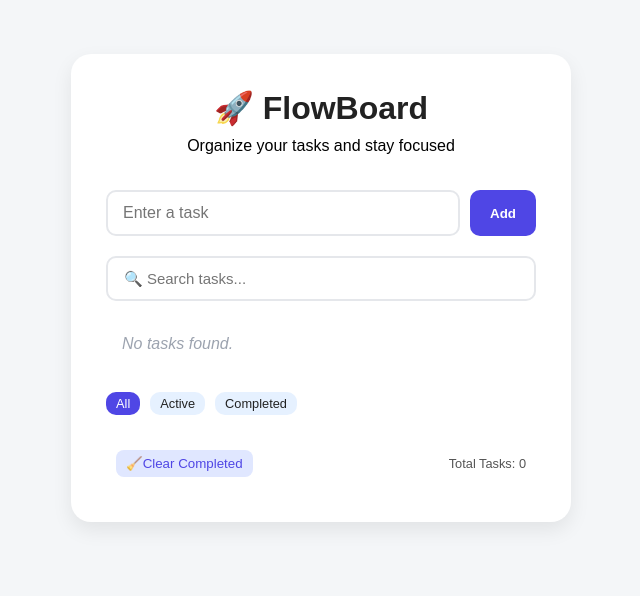
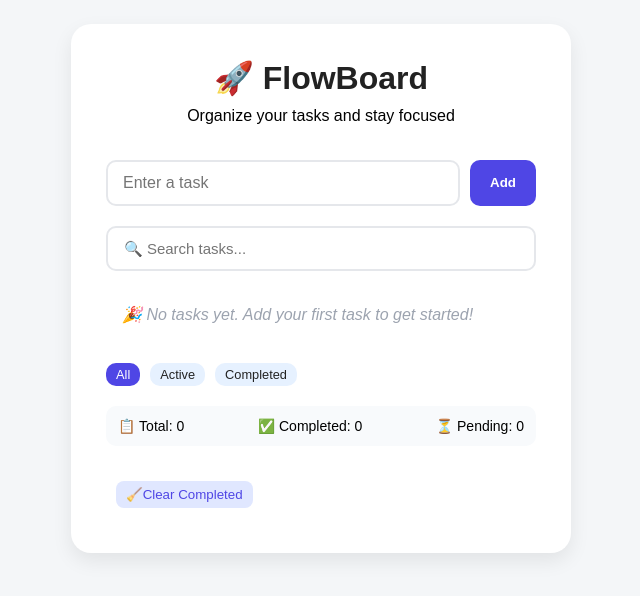
Before and after one commit to arjuntelange/react-task-tracker, a React (Vite) app: page / in a window 1280 px wide. Shown: the part 112-708 px from the top of the page, without its empty margins (319-959 px from the left). Built offline with nearby package versions, Linux system fonts and the light colour scheme.

Commit message:
feat: add task statistics panel and improve dashboard UI

```diff
--- a/src/components/TodoList.css
+++ b/src/components/TodoList.css
@@ -124,14 +124,6 @@ li button {
   align-items: center;
 }
 
-.tasks-counter {
-  color: #555555;
-
-  font-family: sans-serif;
-
-  font-size: 0.8rem;
-}
-
 li input[type="checkbox"] {
   width: 20px;
   height: 20px;
@@ -158,7 +150,7 @@ li:has(input[type="checkbox"]:checked) {
 }
 
 .filter-section {
-  margin-bottom: 25px;
+  margin-bottom: 20px;
 
   display: flex;
   justify-content: flex-start;
@@ -248,6 +240,22 @@ li:has(input[type="checkbox"]:checked) {
 .search-section input:focus {
   border-color: #6366f1;
 
-  box-shadow:
-    0 0 1px 4px rgba(99, 102, 241, 0.15);
+  box-shadow: 0 0 1px 4px rgba(99, 102, 241, 0.15);
 }
+
+.stats-box {
+  /* margin-top: 15px; */
+  margin-bottom: 25px;
+
+  display: flex;
+  justify-content: space-between;
+  gap: 10px;
+
+  padding: 12px;
+
+  border-radius: 10px;
+
+  background: #f8fafc;
+
+  font-size: 14px;
+}
--- a/src/components/TodoList.jsx
+++ b/src/components/TodoList.jsx
@@ -157,11 +157,15 @@ function TodoList() {
     );
   }
 
-  let emptyMessage = "No tasks found.";
+  let emptyMessage = "🎉 No tasks yet. Add your first task to get started!";
 
   if (searchQuery.trim() && filteredTasks.length === 0) {
     emptyMessage = "🔍 No tasks match your search.";
   }
+
+  const completedTasks = tasks.filter((task) => task.completed).length;
+
+  const pendingTasks = tasks.length - completedTasks;
 
   return (
     <div className="container">
@@ -232,12 +236,18 @@ function TodoList() {
         </button>
       </div>
 
+      <div className="stats-box">
+        <span>📋 Total: {tasks.length}</span>
+
+        <span>✅ Completed: {completedTasks}</span>
+
+        <span>⏳ Pending: {pendingTasks}</span>
+      </div>
+
       <div className="counter-box">
         <button className="clear-btn" onClick={clearCompletedTasks}>
           🧹Clear Completed
         </button>
-
-        <span className="tasks-counter">Total Tasks: {tasks.length}</span>
       </div>
 
       {notification.message && (
```
